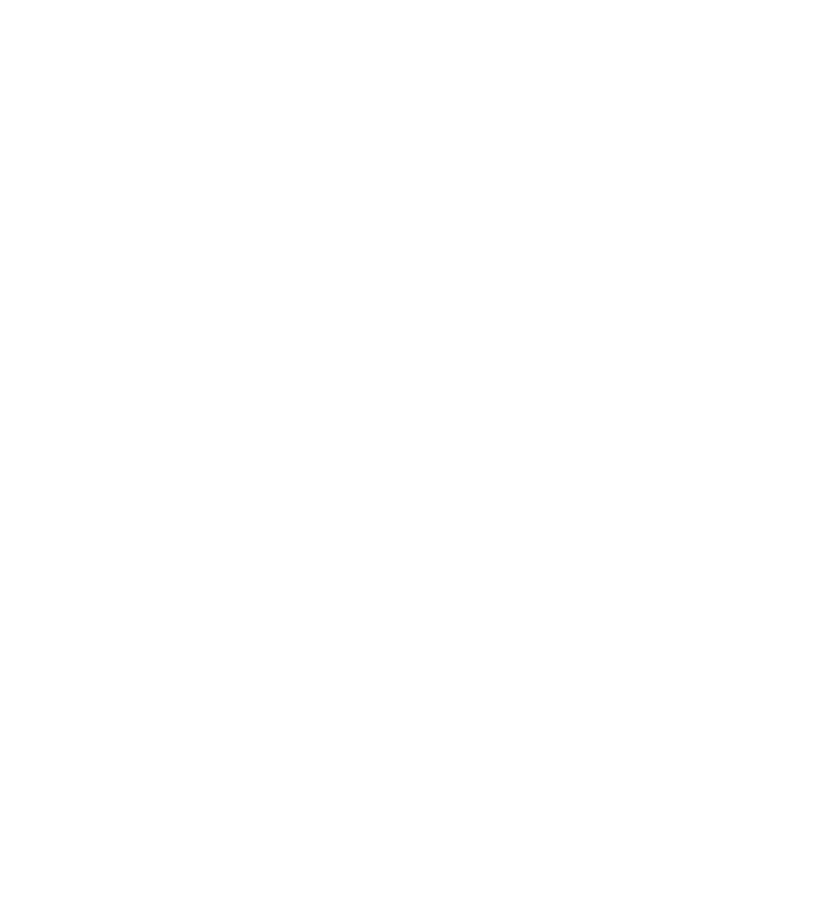
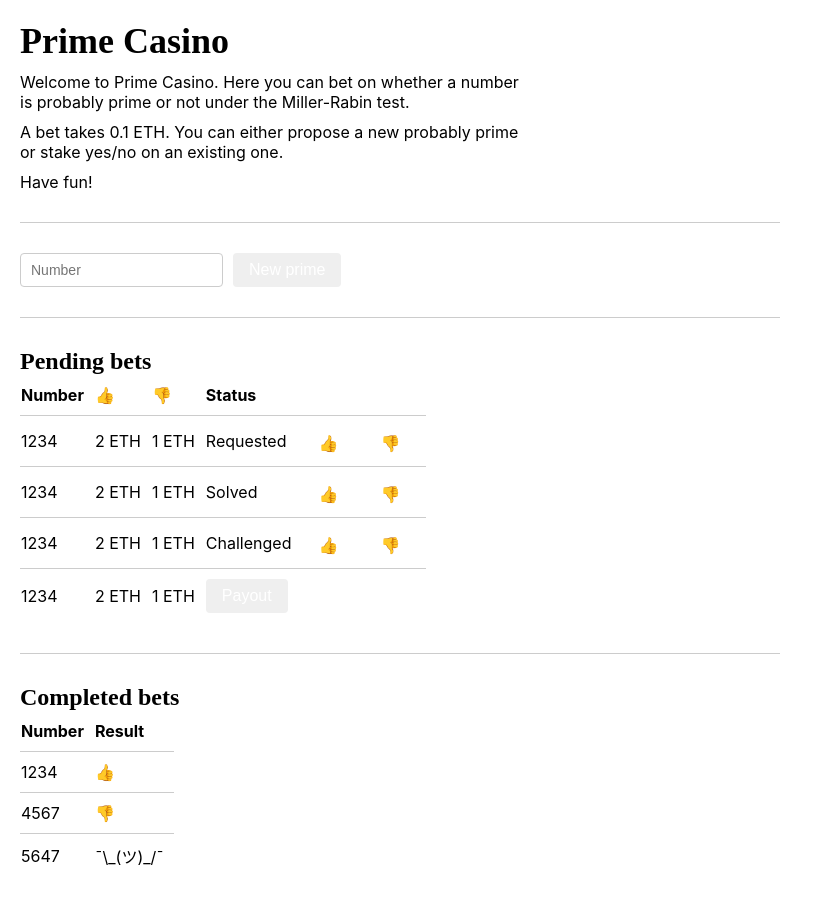
Before and after one commit to leapdao/prime-casino-frontend, a React (Create React App) app: page / in a window 1280 px wide. Shown: the whole page, without its empty margins (0-823 px from the left). Before the commit the page ends 800 px from the top, so only its background shows below. Built offline with nearby package versions, Linux system fonts and the light colour scheme.

Commit message:
Initial page look

```diff
--- a/src/App.tsx
+++ b/src/App.tsx
@@ -1,8 +1,199 @@
 import React from 'react';
 import './App.css';
+// import primeCasinoABI from './primeCasinoABI.json';
+// import enforcerMockABI from './enforcerMockABI.json';
+// import {ethers} from 'ethers';
+import { Box, Heading, Button, Text } from 'rebass';
+import styled from 'styled-components';
+// import Web3 from 'web3';
+
+// const web3 = new Web3();
+// primeCasino.getPastEvents('allEvents', {}).then(console.log);
+// enforcerMock.getPastEvents('allEvents', {}).then(console.log);
+
+// const RPC_URL = 'https://rpc.slock.it/goerli';
+// const provider = new ethers.providers.JsonRpcProvider(RPC_URL);
+// const primeCasino = new ethers.Contract('0x1dd86e3a825003c60121671437a43619e00e3c86', primeCasinoABI, provider);
+// const enforcerMock = new ethers.Contract('0xa061bc4fa961f31baa76e7dffa265953615ae788', enforcerMockABI, provider);
+
+// provider.resetEventsBlock(0);
+// primeCasino.once('NewPrime', console.log);
+// provider.getLogs({
+//   address: primeCasino.address,
+//   fromBlock: 0,
+// }).then(console.log);
+
+const Container = styled(Box)`
+  padding: 20px;
+  max-width: 800px;
+  margin: 0 auto;
+`;
+
+const IntroText = styled(Text)`
+  & + & {
+    margin-top: 10px;
+  }
+`;
+
+const Header = styled(Box)`
+  width: 70%;
+  margin-bottom: 20px;
+`;
+
+const Divider = styled.hr`
+  border: 0;
+  border-bottom: 1px solid #ccc;
+  margin: 30px 0;
+`;
+
+const PrimeInput = styled.input`
+  font-size: 14px;
+  height: 34px;
+  padding: 0 10px;
+  border: 1px solid #ccc;
+  border-radius: 4px;
+  margin: 0 10px 0 0;
+`;
+
+const Form = styled(Box)`
+  display: flex;
+`.withComponent('form');
+
+const Table = styled.table`
+  border-collapse: collapse;
+
+  th {
+    text-align: left;
+  }
+
+  th,
+  td {
+    padding-right: 10px;
+    padding-bottom: 10px;
+    padding-top: 10px;
+  }
+
+  td {
+    border-top: 1px solid #ccc;
+  }
+`;
+
+const StakeButton = styled(Button)`
+  padding: 0 8px 0 12px;
+  text-align: center;
+  height: 30px;
+  font-size: 14px;
+  background-color: transparent;
+  border: 1px solid #0000ff;
+  color: #000000;
+
+  & + & {
+    margin-left: 10px;
+  }
+`;
 
 const App: React.FC = () => {
-  return null;
+  return (
+    <Container>
+      <Header>
+        <Heading fontSize={36} marginBottom={10}>
+          Prime Casino
+        </Heading>
+        <IntroText>
+          Welcome to Prime Casino. Here you can bet on whether a number
+          is&nbsp;probably prime or not under the Miller-Rabin test.
+        </IntroText>
+        <IntroText>
+          A bet takes 0.1 ETH. You can either propose a new probably prime
+          or&nbsp;stake yes/no on an existing one.
+        </IntroText>
+        <IntroText>Have fun!</IntroText>
+      </Header>
+      <Divider />
+      <Form>
+        <PrimeInput placeholder="Number" />
+        <Button>New prime</Button>
+      </Form>
+      <Divider />
+      <Heading>Pending bets</Heading>
+      <Table>
+        <thead>
+          <tr>
+            <th>Number</th>
+            <th>👍</th>
+            <th>👎</th>
+            <th>Status</th>
+            <th />
+          </tr>
+        </thead>
+        <tbody>
+          <tr>
+            <td>1234</td>
+            <td>2 ETH</td>
+            <td>1 ETH</td>
+            <td>Requested</td>
+            <td>
+              <StakeButton>👍</StakeButton>
+              <StakeButton>👎</StakeButton>
+            </td>
+          </tr>
+          <tr>
+            <td>1234</td>
+            <td>2 ETH</td>
+            <td>1 ETH</td>
+            <td>Solved</td>
+            <td>
+              <StakeButton>👍</StakeButton>
+              <StakeButton>👎</StakeButton>
+            </td>
+          </tr>
+          <tr>
+            <td>1234</td>
+            <td>2 ETH</td>
+            <td>1 ETH</td>
+            <td>Challenged</td>
+            <td>
+              <StakeButton>👍</StakeButton>
+              <StakeButton>👎</StakeButton>
+            </td>
+          </tr>
+          <tr>
+            <td>1234</td>
+            <td>2 ETH</td>
+            <td>1 ETH</td>
+            <td>
+              <Button>Payout</Button>
+            </td>
+            <td />
+          </tr>
+        </tbody>
+      </Table>
+      <Divider />
+      <Heading>Completed bets</Heading>
+      <Table>
+        <thead>
+          <tr>
+            <th>Number</th>
+            <th>Result</th>
+          </tr>
+        </thead>
+        <tbody>
+          <tr>
+            <td>1234</td>
+            <td>👍</td>
+          </tr>
+          <tr>
+            <td>4567</td>
+            <td>👎</td>
+          </tr>
+          <tr>
+            <td>5647</td>
+            <td>¯\_(ツ)_/¯</td>
+          </tr>
+        </tbody>
+      </Table>
+    </Container>
+  );
 };
 
 export default App;
```
